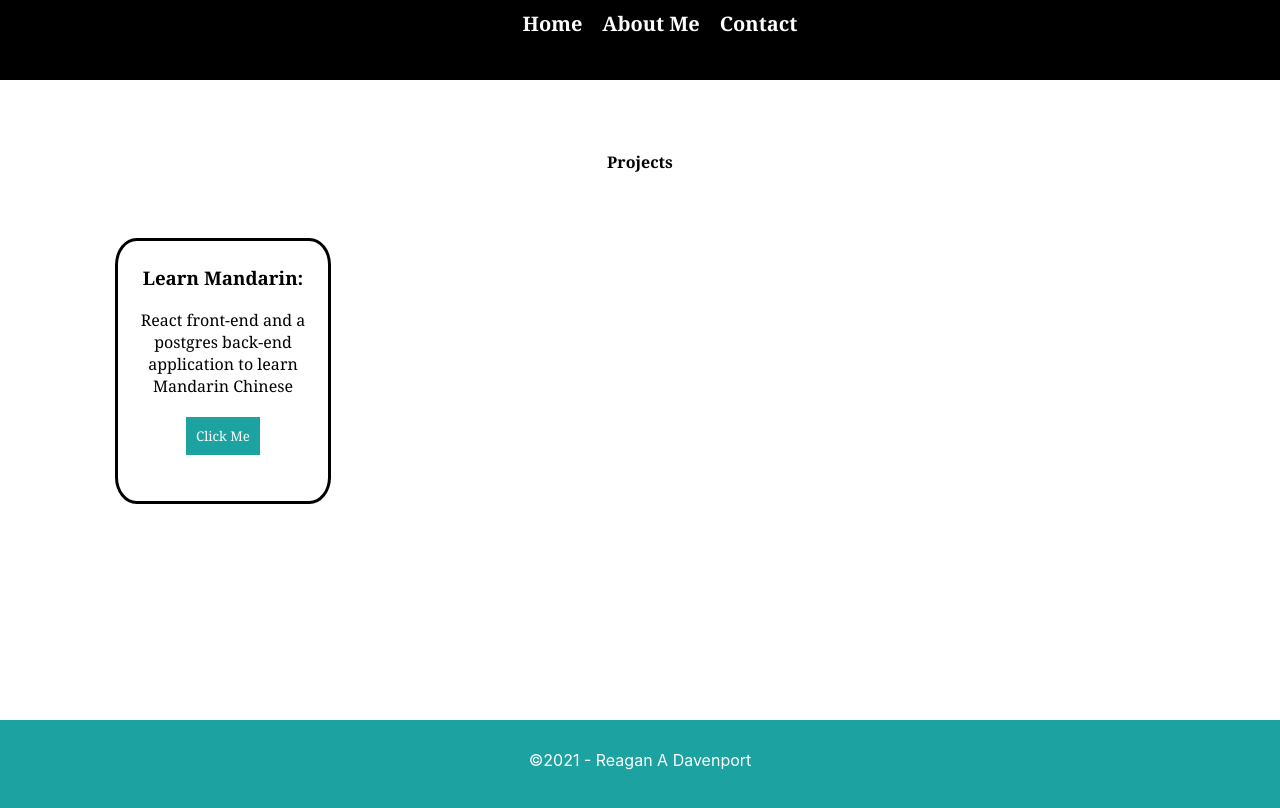
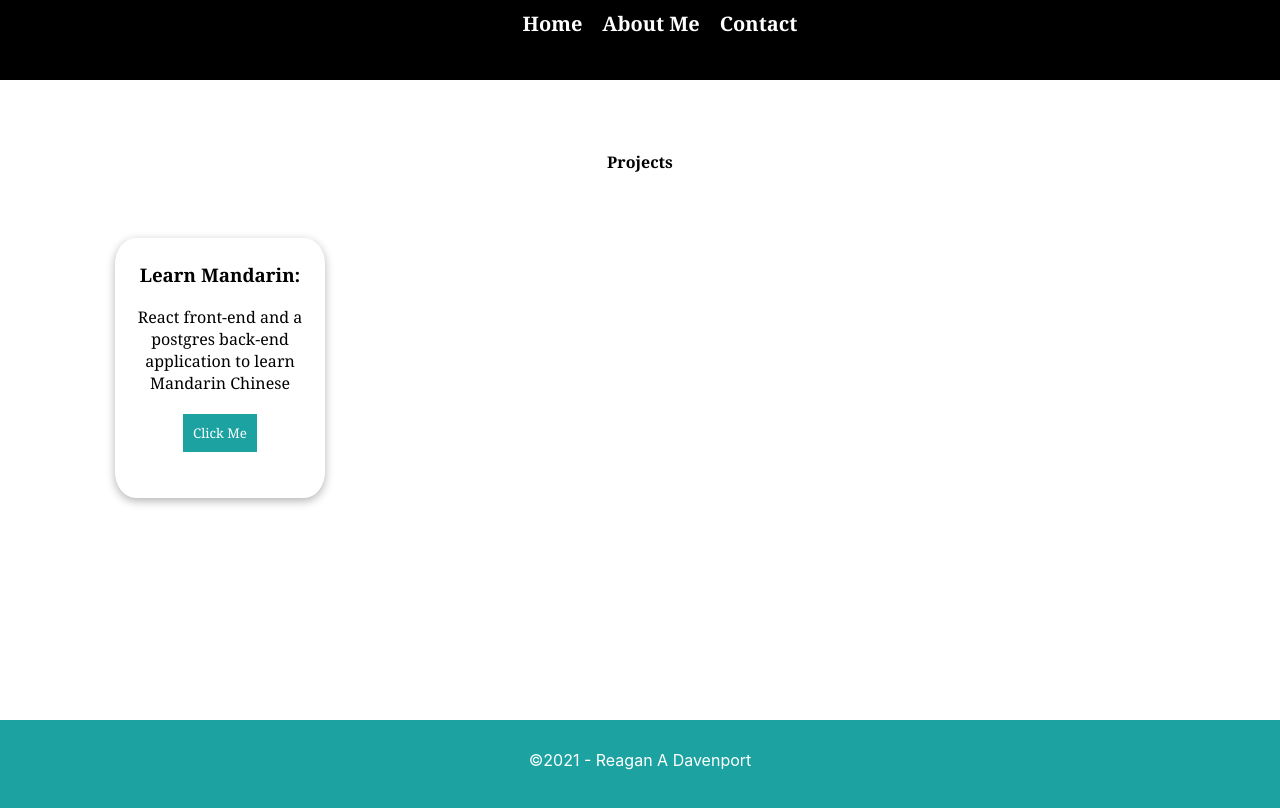
Before and after one commit to ReaganADavenport/Dropped-this, a React (Create React App) app: page / in a window 1280 px wide. Shown: the top 808 px of the page. Built offline with nearby package versions, Linux system fonts and the light colour scheme.

Commit message:
removed border, added box-shadow to front and back of cards

```diff
--- a/src/Components/Card/card_1/card_1.css
+++ b/src/Components/Card/card_1/card_1.css
@@ -3,9 +3,10 @@
     width: 200px;
     background-color: white;
     border-radius: 10%;
-    border-style: solid;
+    /* border-style: solid; */
     padding: 5px;
     margin: 5px;
+    box-shadow: 0 3px 10px rgb(0 0 0 / 0.3);
 }
 
 
@@ -14,9 +15,10 @@
     width: 200px;
     background-color: white;
     border-radius: 10%;
-    border-style: solid;
+    /* border-style: solid; */
     padding: 5px;
     margin: 5px;
+    box-shadow: 0 3px 10px rgb(0 0 0 / 0.3);
 }
 
 a{
```
